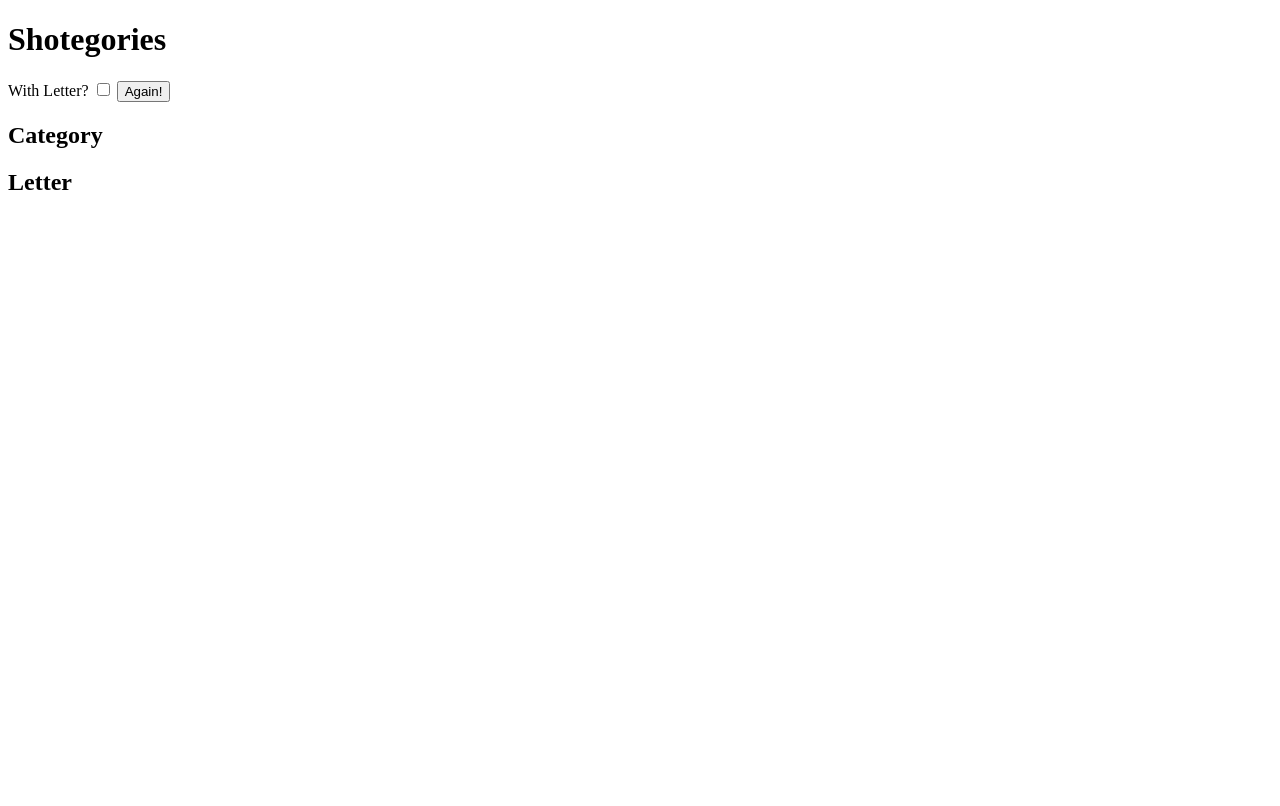
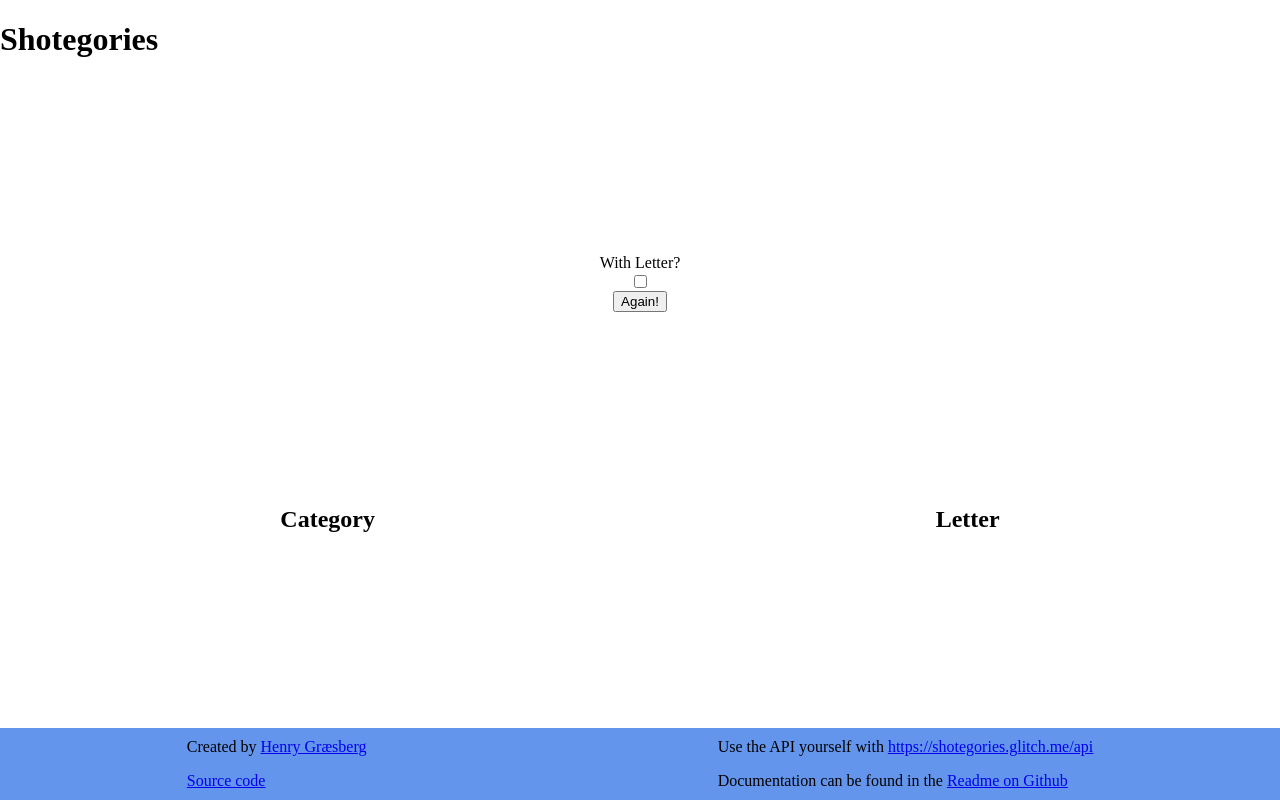
Before and after one commit to henrygraesberg/Shot-e-gories, a website: page views/index.html in a window 1280 px wide. Drawn offline with Linux system fonts and the light colour scheme; files that its build step writes are made by us from their sources; no server answers; files whose address does not match are found by name.

Commit message:
Basic styling (still bad, still todo)

```diff
--- a/css/index_html.css
+++ b/css/index_html.css
@@ -0,0 +1,35 @@
+body {
+  width: 100vw;
+  max-width: 100%;
+  height: 100vh;
+  max-height: 100%;
+
+  margin: 0;
+
+  display: flex;
+  flex-direction: column;
+
+  justify-content: space-between;
+}
+
+form {
+  display: flex;
+  flex-direction: column;
+  align-items: center;
+}
+
+.results-wrapper {
+  display: flex;
+  justify-content: space-around;
+}
+
+footer {
+  display: flex;
+  justify-content: space-around;
+  align-items: center;
+  height: 50px;
+
+  background-color: cornflowerblue;
+
+  padding: .7rem;
+}
--- a/views/index.html
+++ b/views/index.html
@@ -31,6 +31,17 @@
     </div>
   </div>
 
+  <footer>
+    <div>
+      <p>Created by <a href="https://graesberg.com" target="_blank">Henry Græsberg</a></p>
+      <p><a href="https://git.graesberg.com/Shotegories" target="_blank">Source code</a></p>
+    </div>
+    <div>
+      <p>Use the API yourself with <a href="https://shotegories.glitch.me/api" target="_blank">https://shotegories.glitch.me/api</a></p>
+      <p>Documentation can be found in the <a href="https://github.com/henrygraesberg/Shotegories/blob/main/README.md#using-the-api" target="_blank">Readme on Github</a></p>
+    </div>
+  </footer>
+
   <script src="../index_html.js" defer></script>
 </body>
 </html>
```
Also changed, not shown: data/categories.json (line endings or trailing spaces), index.js (line endings or trailing spaces), js/index_html.js (line endings or trailing spaces), 1 other file.
